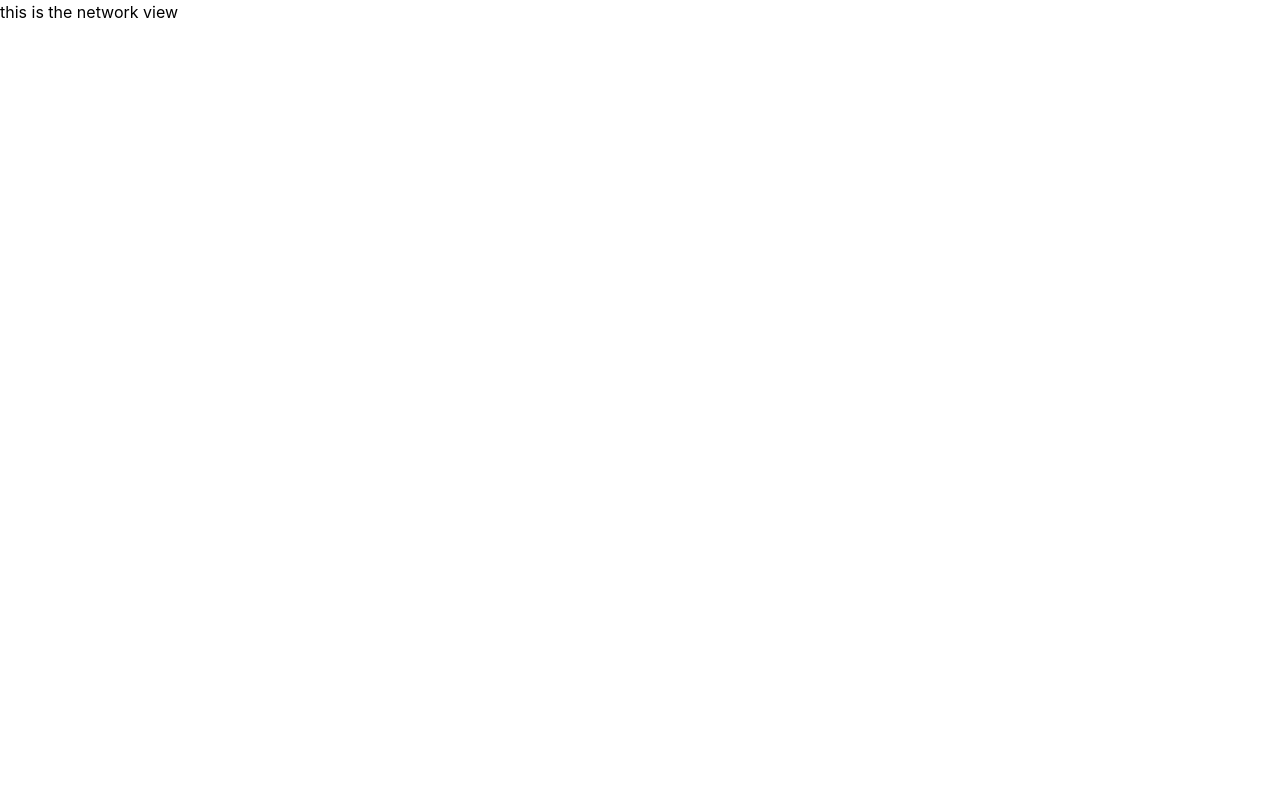
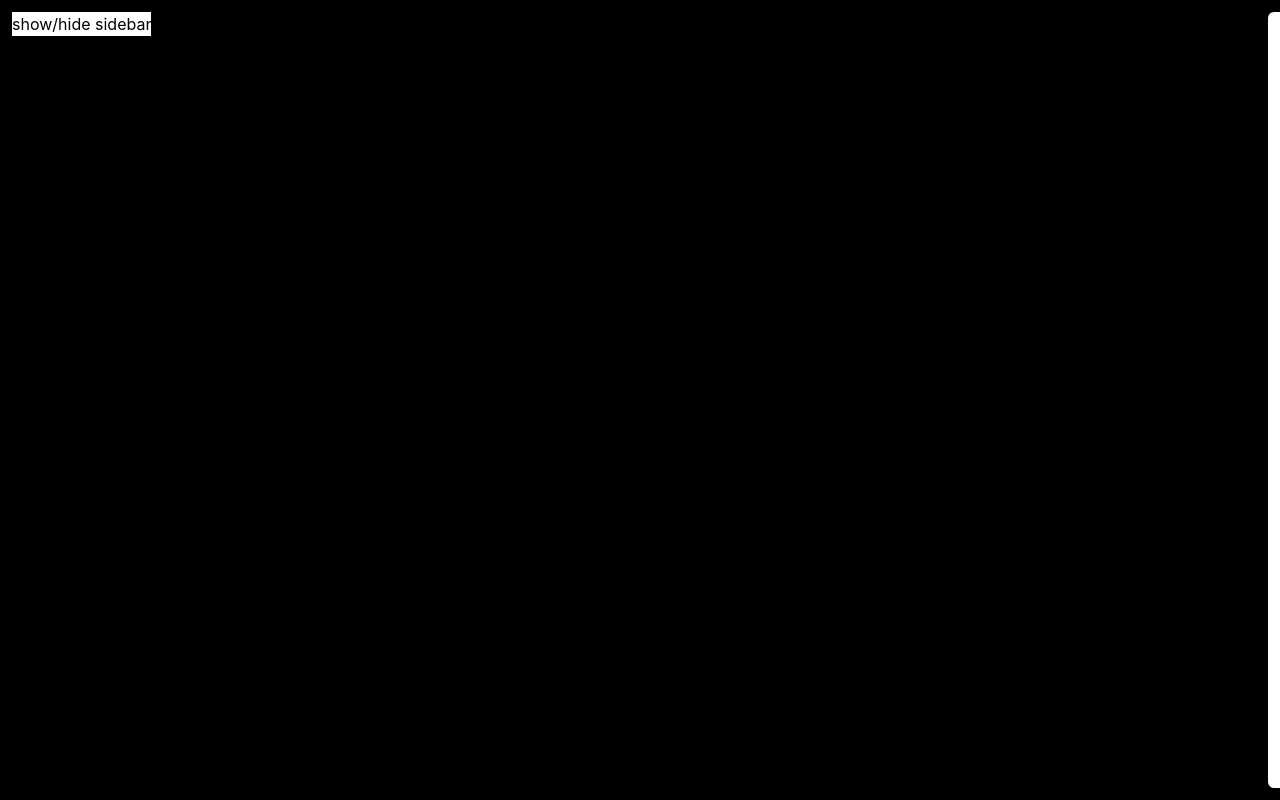
Before and after one commit to iamargentum/qitaab-frontend, a React (Create React App) app: page /app/network-view in a window 1280 px wide. Built offline with nearby package versions, Linux system fonts and the light colour scheme; the HTML template or start-up script is replaced by a standard one.

Commit message:
Add essential components to the network view

```diff
--- a/src/pages/networkView/NetworkView.js
+++ b/src/pages/networkView/NetworkView.js
@@ -1,5 +1,26 @@
+import { useState } from "react";
+import { NetworkGraph } from "./NetworkGraph";
+import { SideBar } from "./SideBar";
+
 export function NetworkView() {
+
+    let [nodeData, setNodeData] = useState(undefined)
+    let [sideBarOpen, setSideBarOpen] = useState(false)
+
+    let nodeClicked = (data) => {
+        setNodeData(nodeData)
+        setSideBarOpen(true)
+    }
+
+    let sideBarShowHideTest = () => {
+        setSideBarOpen(prev => !prev)
+    }
+
     return (
-        <h1>this is the network view</h1>
+        <div className="w-full h-screen bg-black p-3 overflow-hidden">
+            <button className="float-left bg-white" onClick={sideBarShowHideTest}>show/hide sidebar</button>
+            <NetworkGraph nodeClicked={nodeClicked} />
+            <SideBar open={sideBarOpen} nodeData={nodeData} />
+        </div>
     )
 }
```
